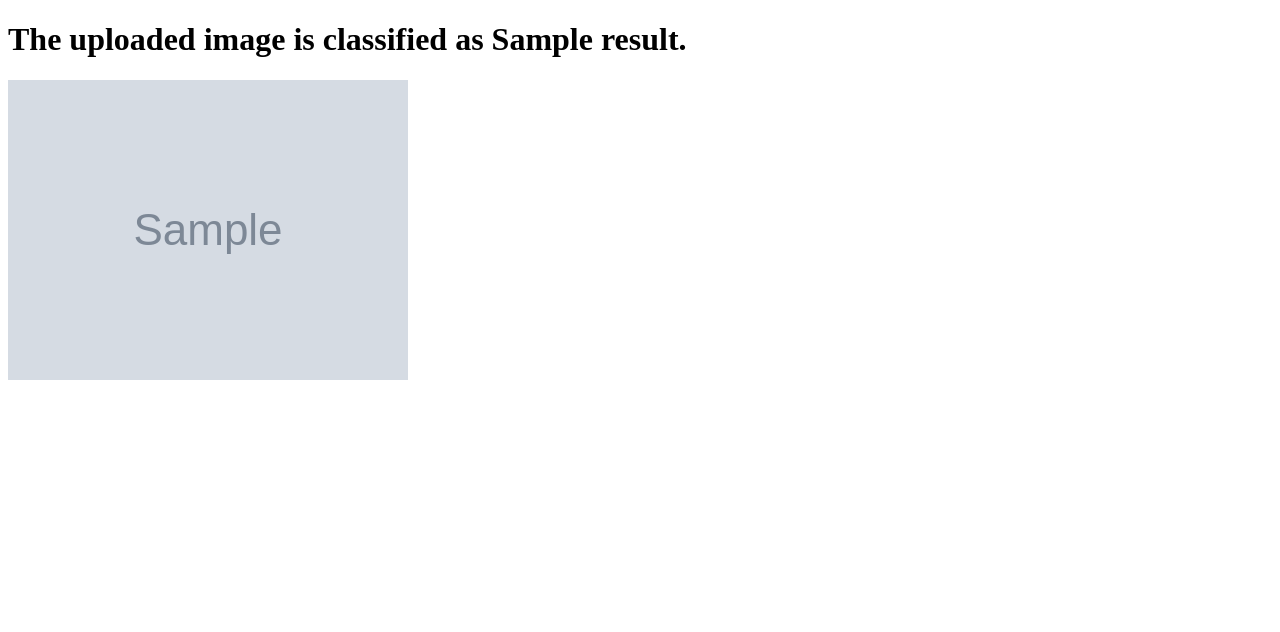
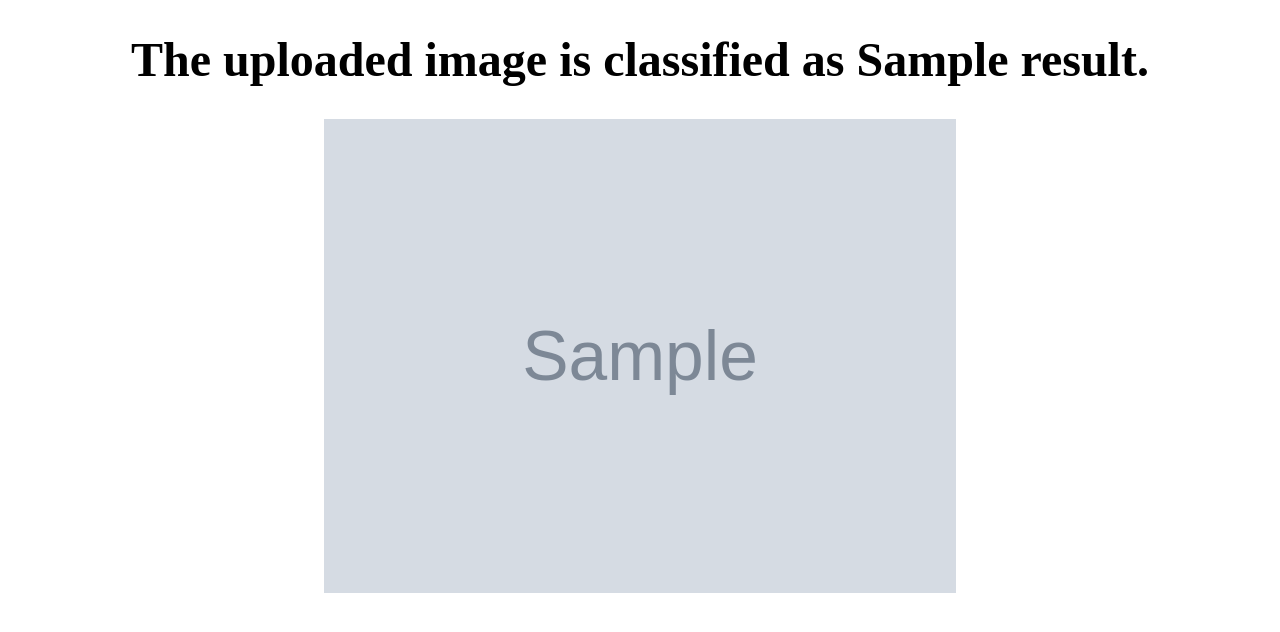
Before and after one commit to surya810/app-version-1.2, a Flask app: template templates/result.html in a window 1280 px wide. Shown: the top 632 px of the page. Run offline with Flask 3, Linux system fonts and the light colour scheme; the template is opened without the code that fills it: most values are stand-ins (such as "Sample title", 1, 10 or a date in 2020); grey boxes marked "Sample" are stand-in pictures; parts of the project's set-up code (start-up, migrations or seed data) failed here and were passed over.

Commit message:
commit
commit

```diff
--- a/static/css/style.css
+++ b/static/css/style.css
@@ -31,3 +31,10 @@ input[type="submit"] {
 input[type="submit"]:hover {
     background-color: #3e8e41;
 }
+
+.center {
+    display: block;
+    margin-left: auto;
+    margin-right: auto;
+    width: 50%;
+  }
--- a/templates/index.html
+++ b/templates/index.html
@@ -2,7 +2,7 @@
 <html lang="en">
 <head>
     <meta charset="UTF-8">
-    <title>Image Classification</title>
+    <title>Skin Cancer Identification</title>
     <link rel="stylesheet" href="{{ url_for('static', filename='css/style.css') }}">
 </head>
 <body>
@@ -11,7 +11,7 @@
         <!-- adding backgroung image -->
 
         <!-- <img src="{{ image_file }}" alt="Image">  -->
-        <h1>Image Classification</h1>
+        <h1>Skin Cancer Identification</h1>
         <form action="{{ url_for('upload') }}" method="POST" enctype="multipart/form-data">
             <input type="file" name="image" accept="image/*">
             <input type="submit" value="Classify">
--- a/templates/result.html
+++ b/templates/result.html
@@ -2,9 +2,10 @@
 <html>
   <head>
     <title>Prediction Result</title>
+    <link rel="stylesheet" href="{{ url_for('static', filename='css/style.css') }}">
   </head>
   <body>
-    <h1>The uploaded image is classified as {{ result }}.</h1>
-    <img src="{{ image }}" width="400">
+     <center><h1>The uploaded image is classified as {{ result }}.</h1></center>
+    <img src="{{ image }}" width="400" class="center">
   </body>
 </html>
```
Also changed, not shown: static/images/1121.jpeg (added), static/images/Surya recent photo.jpeg (added), static/images/bf.webp (renamed from static/img/bf.webp), static/images/bg.webp (renamed from static/img/bg.webp).
